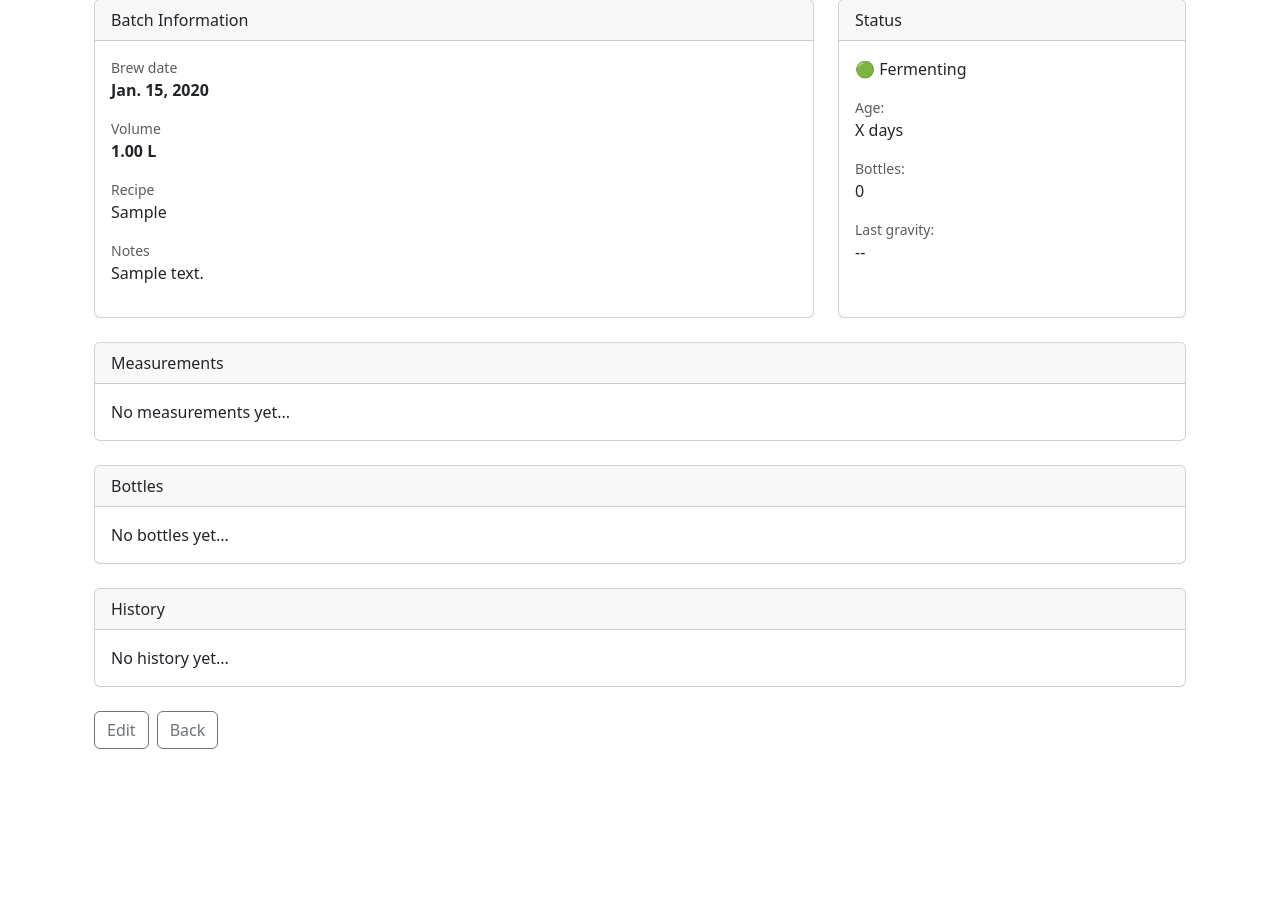
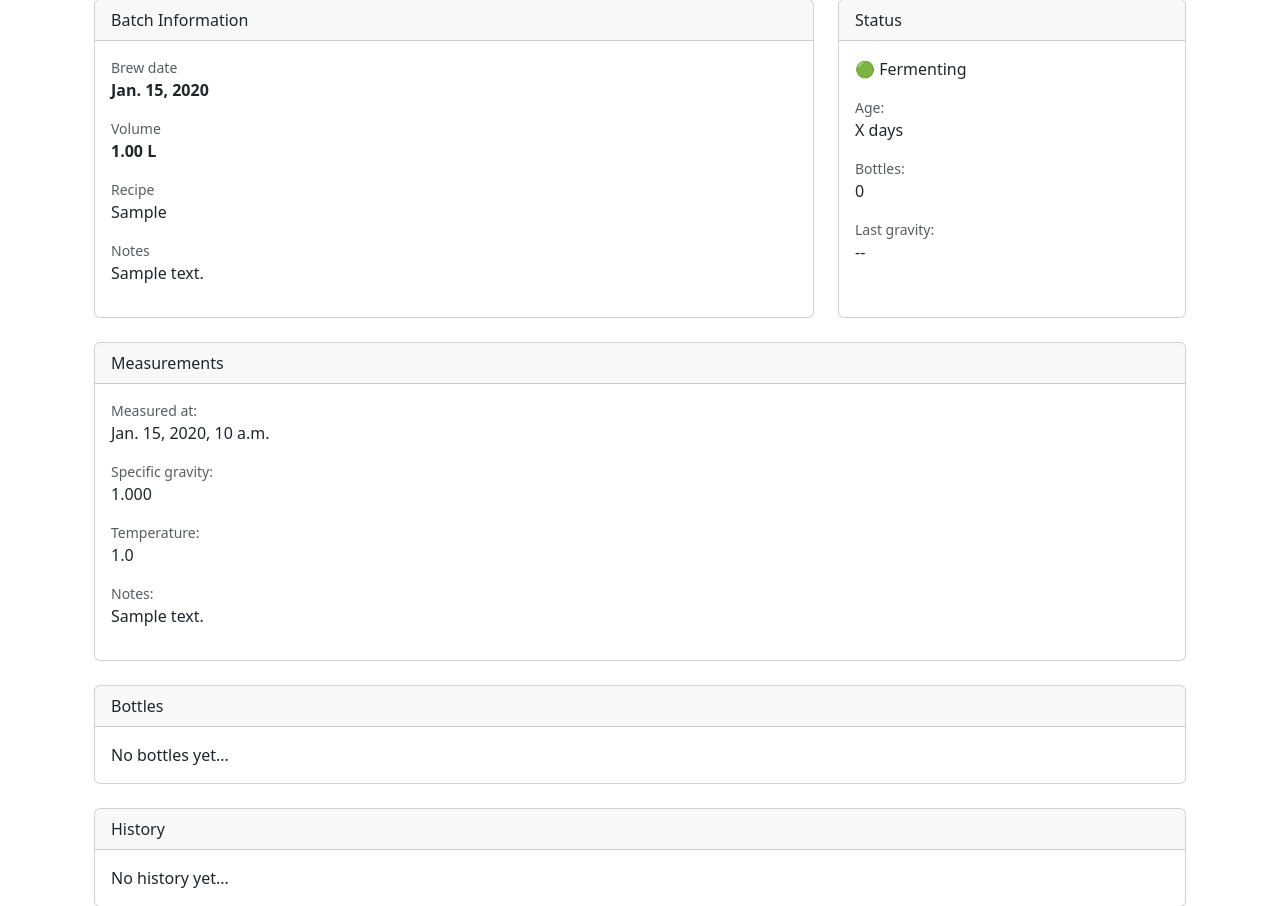
Before and after one commit to EugeneVegas/MeadBook, a Django app: page /batch/1/ in a window 1280 px wide. Shown: the part 182-1088 px from the top of the page. Before the commit the page ends 931 px from the top, so only its background shows below. Run offline with Django 5.2, Linux system fonts and the light colour scheme; tables that the repository leaves empty hold one stand-in row (values such as "Sample post").

Commit message:
Display measurements on batch detail page

```diff
--- a/brewery/templates/brewery/batch_detail.html
+++ b/brewery/templates/brewery/batch_detail.html
@@ -94,7 +94,43 @@
                     Measurements
                 </div>
                 <div class='card-body'>
-                    No measurements yet...
+                {% for measurement in batch.measurements.all %}
+                    <div class='mb-3'>
+                        <div class='text-muted small'>
+                            Measured at:
+                        </div>
+                        <div>
+                            {{ measurement.measured_at }}
+                        </div>
+                    </div>
+                    <div class='mb-3'>
+                        <div class='text-muted small'>
+                            Specific gravity:
+                        </div>
+                        <div>
+                            {{ measurement.gravity }}
+                        </div>
+                    </div>
+                    <div class='mb-3'>
+                        <div class='text-muted small'>
+                            Temperature:
+                        </div>
+                        <div>
+                            {{ measurement.temperature }}
+                        </div>
+                    </div>
+                    <div class='mb-3'>
+                        <div class='text-muted small'>
+                            Notes:
+                        </div>
+                        <div>
+                            {{ measurement.notes }}
+                        </div>
+                    </div>
+                    {% if not forloop.last %}
+                        <hr>
+                    {% endif %}
+                {% endfor %}
                 </div>
             </div>
         </div>
```
